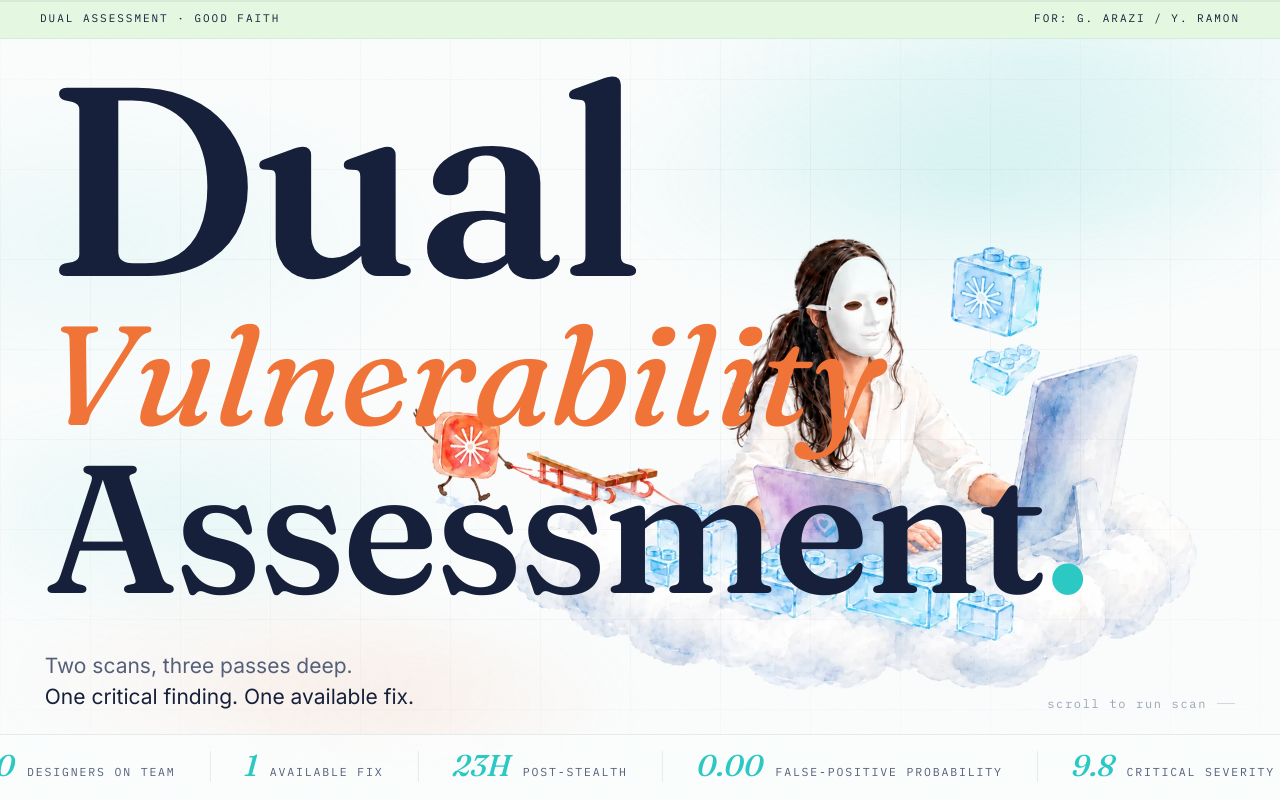
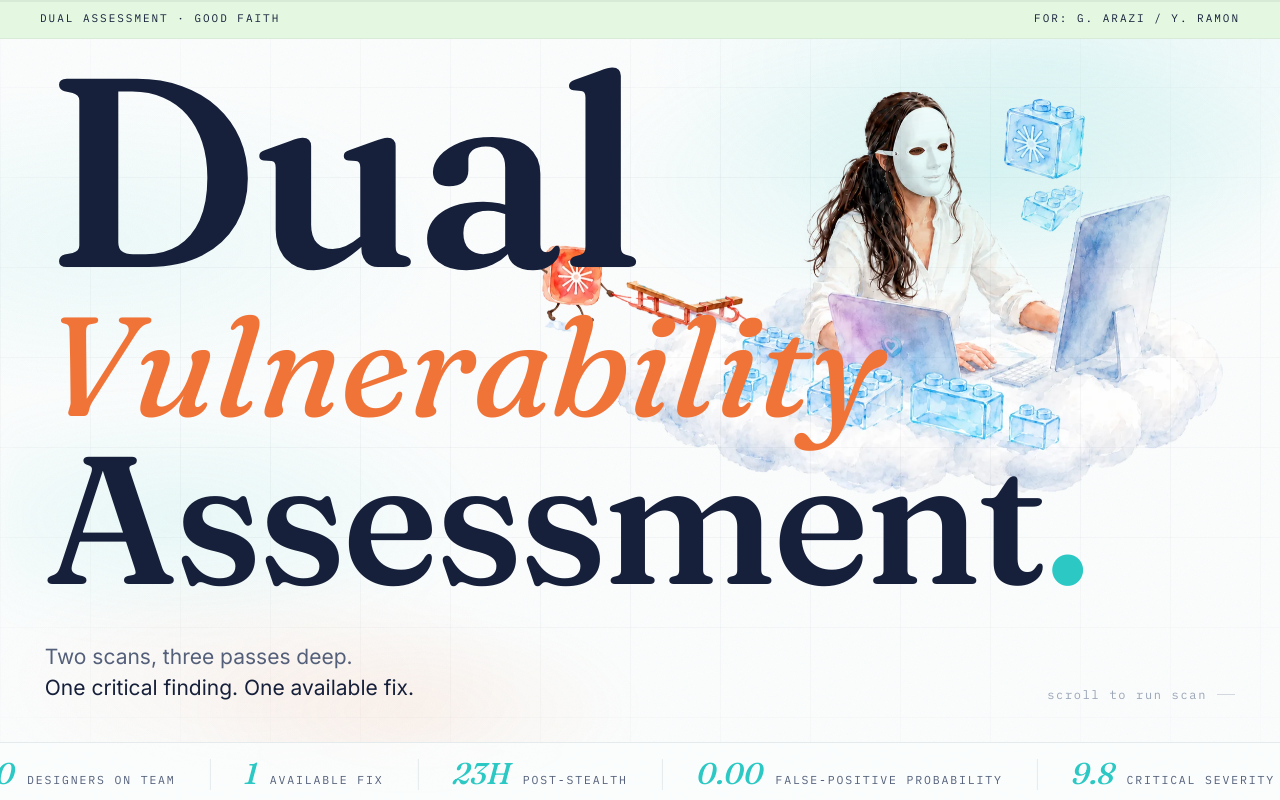
Before and after one commit to Marinkayam/pi, a website: page index.html in a window 1280 px wide. Shown: the top 800 px of the page. Drawn offline with nearby package versions, Linux system fonts and the light colour scheme.

Commit message:
Lift hero illustration off the text
Move the artwork to the top-right and bottom-align the hero text so the
giant title and the illustration occupy separate vertical zones instead
of overlapping. Art kept large (min 64vw / 820px).

```diff
--- a/assets/css/style.css
+++ b/assets/css/style.css
@@ -364,8 +364,8 @@
 /* ---------- HERO — serif editorial, full-bleed ---------- */
 .hero{
   position:relative; z-index:10; min-height:100svh;
-  display:flex; flex-direction:column; justify-content:center;
-  padding-bottom:78px;            /* room for the stats band */
+  display:flex; flex-direction:column; justify-content:flex-end;
+  padding-bottom:104px;            /* room for the stats band */
   overflow:hidden; cursor:crosshair;
 }
 /* faint technical grid */
@@ -429,8 +429,9 @@
 /* hand-drawn winter scene */
 .hero__art{
   position:absolute; z-index:1; pointer-events:none;
-  right:clamp(-30px,1.5vw,40px); bottom:84px;
-  width:min(76vw,920px); height:auto;
+  right:clamp(-40px,0vw,32px);
+  top:clamp(40px,7vh,96px); bottom:auto;
+  width:min(64vw,820px); height:auto;
   animation:float 7s ease-in-out infinite;
 }
 @keyframes float{ 0%,100%{ transform:translateY(0); } 50%{ transform:translateY(-9px); } }
@@ -439,7 +440,7 @@
 .il-trail{ animation:trail 2.6s linear infinite; }
 @keyframes trail{ to{ stroke-dashoffset:-36; } }
 @media (max-width:760px){
-  .hero__art{ width:96vw; right:-8vw; bottom:80px; }
+  .hero__art{ width:94vw; right:-6vw; top:64px; }
 }
 
 /* cursor-tracking crosshair + coordinates */
```
